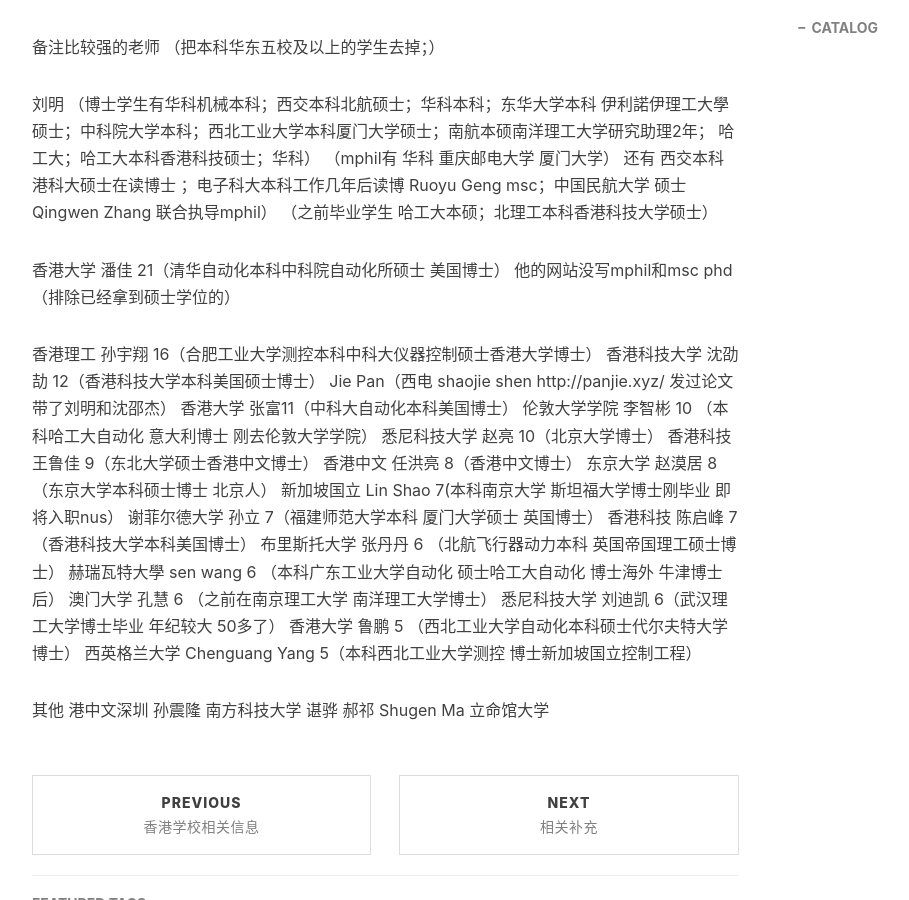
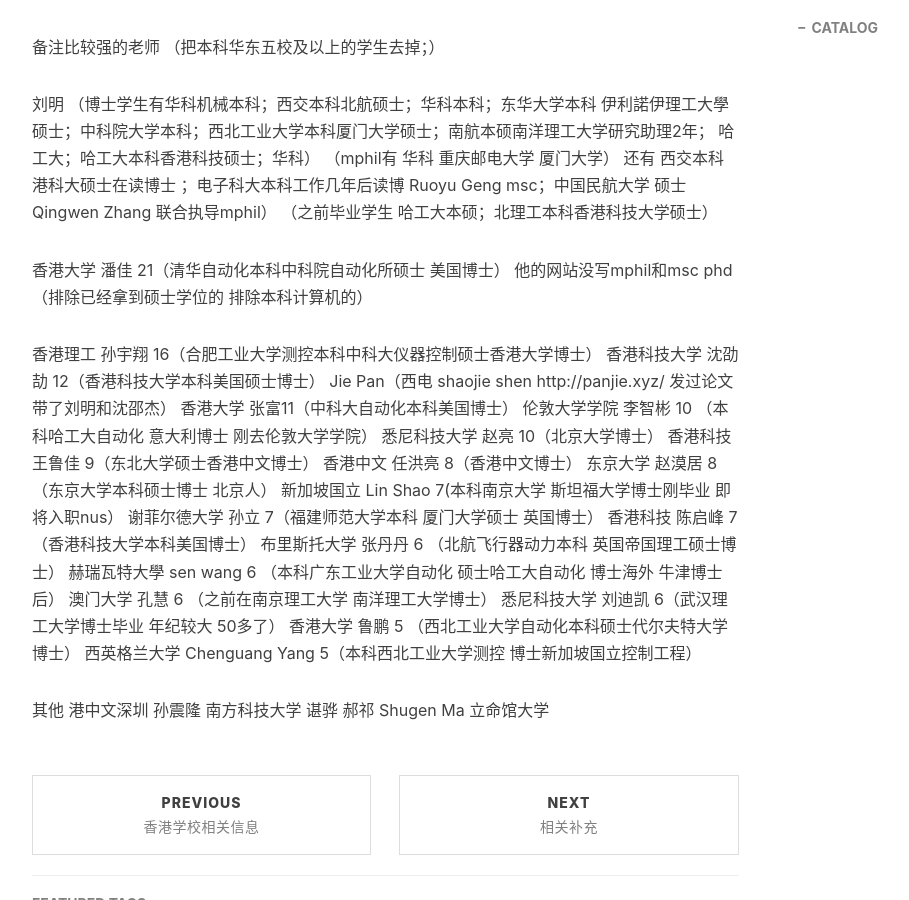
Before and after one commit to pengjiao123/pengjiao123.github.io, a Jekyll site: the page built from _posts/2022-06-18-实习相关.md, in a window 1280 px wide and 900 px high, scrolled down 2039 px. Shown: the whole window, without its empty margins (233-1142 px from the left). Built offline with Jekyll 4.4.1, drawn with Linux system fonts in a browser that asks for light colours; nearby versions of some CDN libraries; comment, search, counter and statistics services are not loaded.

Commit message:
Update 2022-06-18-实习相关.md

```diff
--- a/_posts/2022-06-18-实习相关.md
+++ b/_posts/2022-06-18-实习相关.md
@@ -110,7 +110,7 @@
 
 香港大学 潘佳 21（清华自动化本科中科院自动化所硕士 美国博士）
 他的网站没写mphil和msc
-phd（排除已经拿到硕士学位的）
+phd（排除已经拿到硕士学位的 排除本科计算机的）
 
 
 
```
